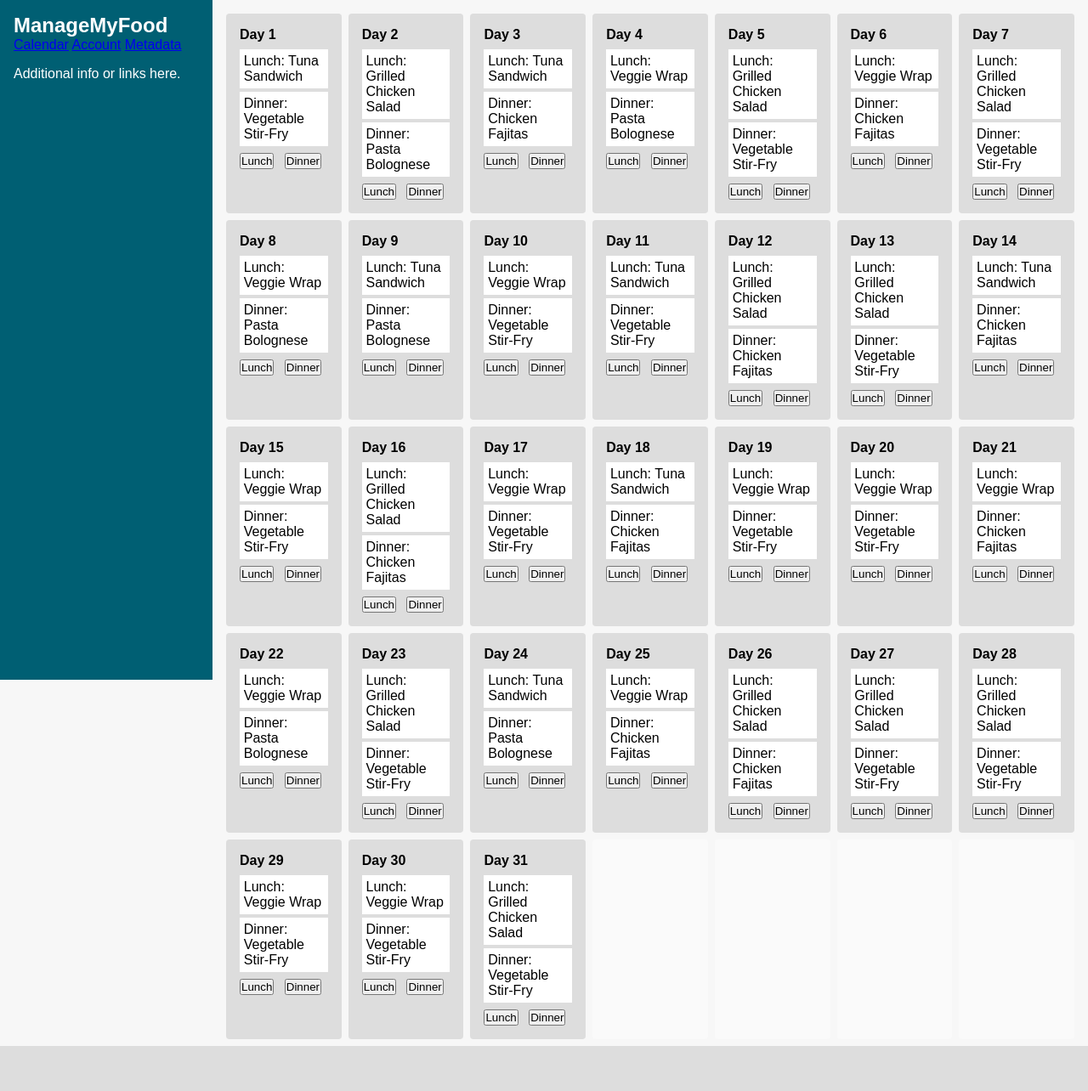
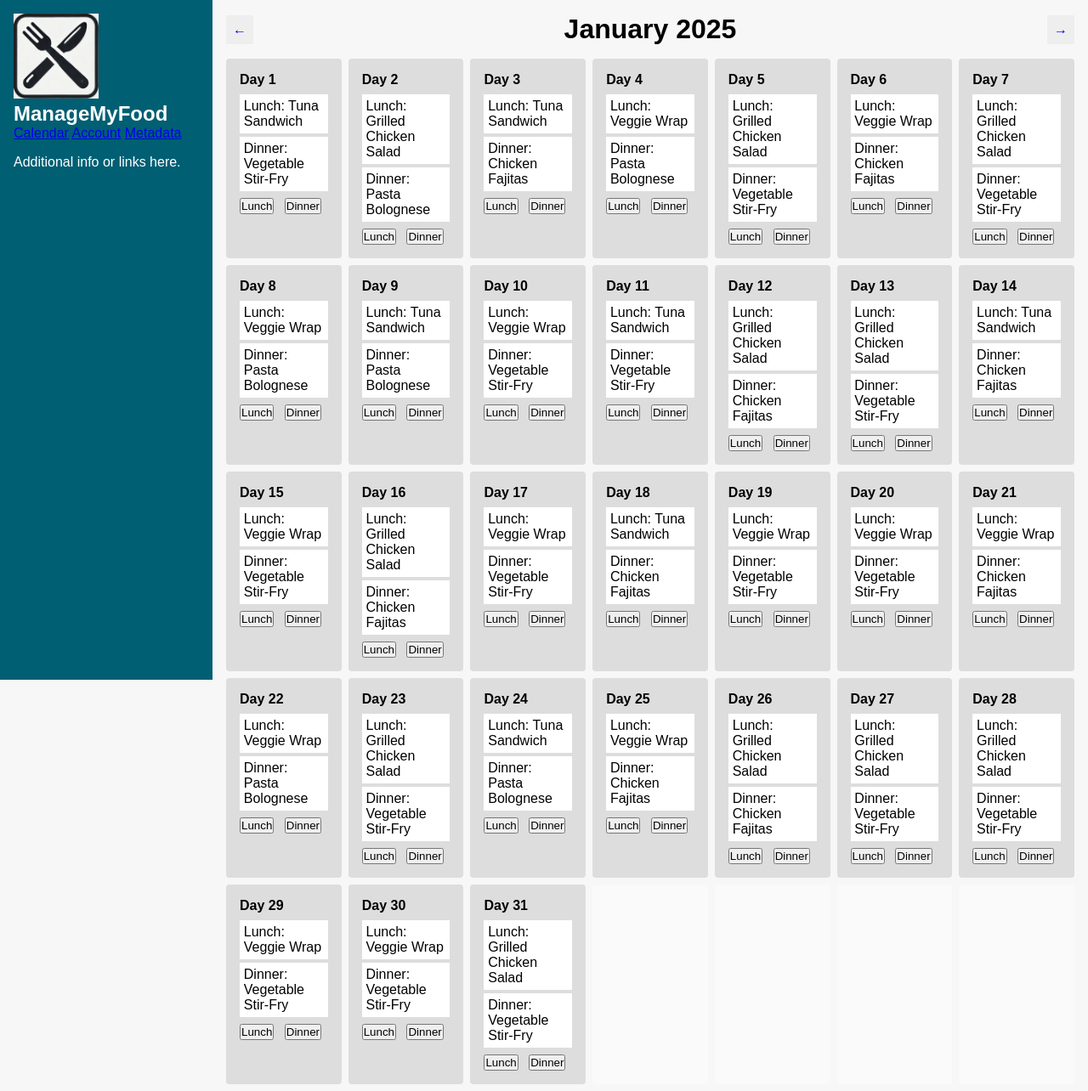
Before and after one commit to KevinLefevre/managemyfood, a FastAPI app: page /?year=2025&month=1 in a window 1280 px wide. Shown: the whole page at 85% size. Before the commit the page ends 1231 px from the top, so only its background shows below. Run offline with FastAPI, Linux system fonts and the light colour scheme.

Commit message:
corrected bug on the month navigation, added icon and favicon

```diff
--- a/app/templates/calendar.html
+++ b/app/templates/calendar.html
@@ -1,14 +1,30 @@
 {% extends "layout.html" %}
 
+{% block title %}
+  Calendar - ManageMyFood
+{% endblock %}
+
 {% block content %}
+<!-- Calendar Header (Month Title + Arrows) -->
+<div style="display: flex; justify-content: space-between; align-items: center; margin-bottom: 1rem;">
+  <!-- Left Arrow -->
+  <a href="{{ prev_link }}" style="text-decoration: none; background: #eee; padding: 0.5rem;">&#8592;</a>
+
+  <!-- Month Name -->
+  <h1 style="margin: 0;">{{ month_name }}</h1>
+
+  <!-- Right Arrow -->
+  <a href="{{ next_link }}" style="text-decoration: none; background: #eee; padding: 0.5rem;">&#8594;</a>
+</div>
+
 <!-- 7-column grid for day boxes -->
 <div style="display: grid; grid-template-columns: repeat(7, 1fr); gap: 0.5rem;">
   {% for dm in day_meals_list %}
     {% if dm %}
       {% set idx = loop.index0 %}
       {% set day_num = idx + 1 %}
-      <!-- A day box with Day #, plus two buttons for lunch/dinner -->
       <div class="day-box" style="background-color: #ddd; border-radius: 4px; padding: 1rem;">
+        <!-- Display day number, lunch name, dinner name -->
         <div style="font-weight: bold; margin-bottom: 0.5rem;">
           Day {{ day_num }}
         </div>
@@ -18,7 +34,8 @@
         <div style="background: #fff; padding: 0.3rem;">
           Dinner: {{ dm.get_dinner_name() }}
         </div>
-        <!-- Buttons for each meal -->
+
+        <!-- Two buttons to open the modal for each meal type -->
         <div style="margin-top: 0.5rem;">
           <button class="meal-button"
                   style="margin-right: 0.5rem; cursor: pointer;"
@@ -41,11 +58,15 @@
         </div>
       </div>
     {% else %}
+      <!-- Empty box if day is None -->
       <div style="background-color: #fafafa; border-radius: 4px;"></div>
     {% endif %}
   {% endfor %}
 </div>
 
+<!-- Include the modal partial -->
 {% include "modal.html" %}
+
+<!-- Link to your external JS that handles the modal logic -->
 <script src="/static/js/meal-modal.js"></script>
 {% endblock %}
--- a/app/templates/layout.html
+++ b/app/templates/layout.html
@@ -3,6 +3,8 @@
   <head>
     <meta charset="utf-8"/>
     <title>{% block title %}ManageMyFood{% endblock %}</title>
+    <!-- Favicon reference -->
+    <link rel="icon" href="/static/img/favicon.ico" type="image/x-icon">
     <style>
       * {
         box-sizing: border-box;
--- a/app/templates/sidebar.html
+++ b/app/templates/sidebar.html
@@ -1,3 +1,4 @@
+<img src="/static/img/logotest.png" alt="My Logo" width="100" height="100">
 <h2>ManageMyFood</h2>
 <a href="#" class="active">Calendar</a>
 <a href="#">Account</a>
```
Also changed, not shown: app/static/img/favicon.ico (added), app/static/img/logotest.png (added).
